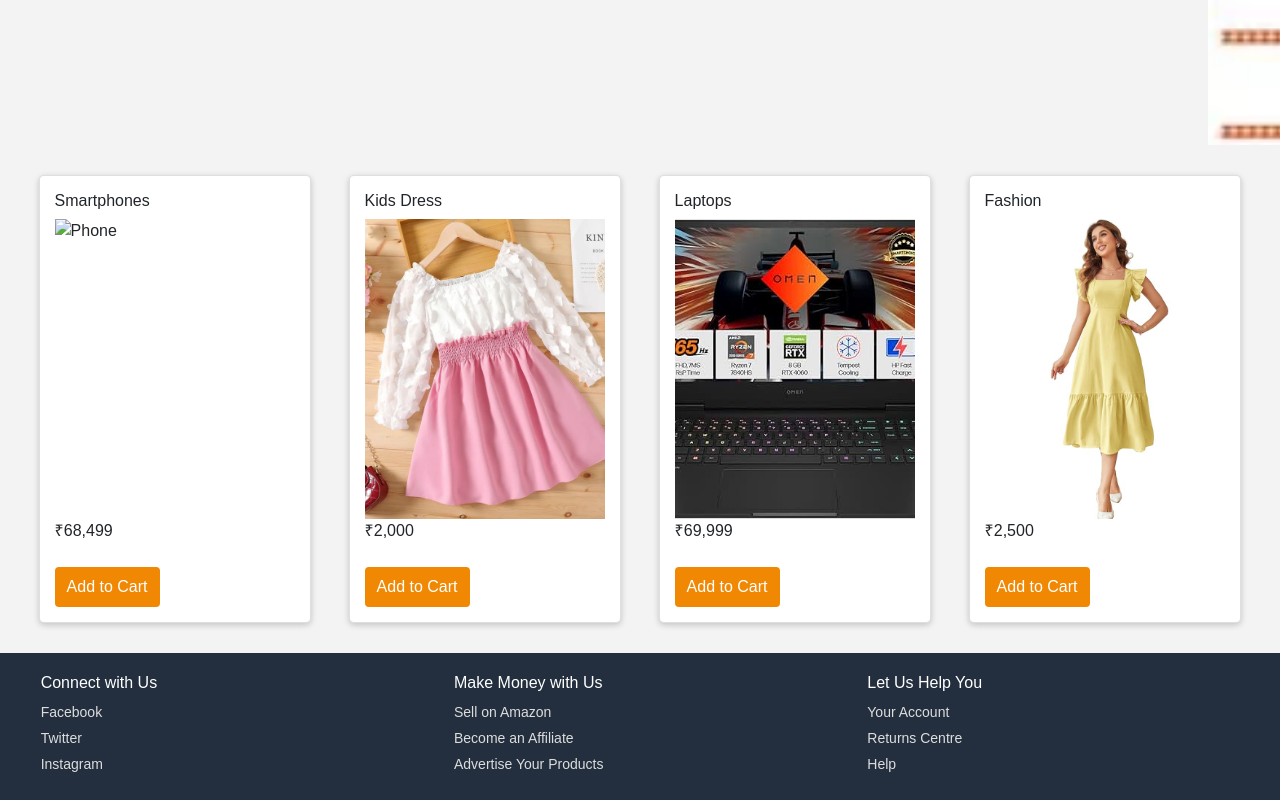
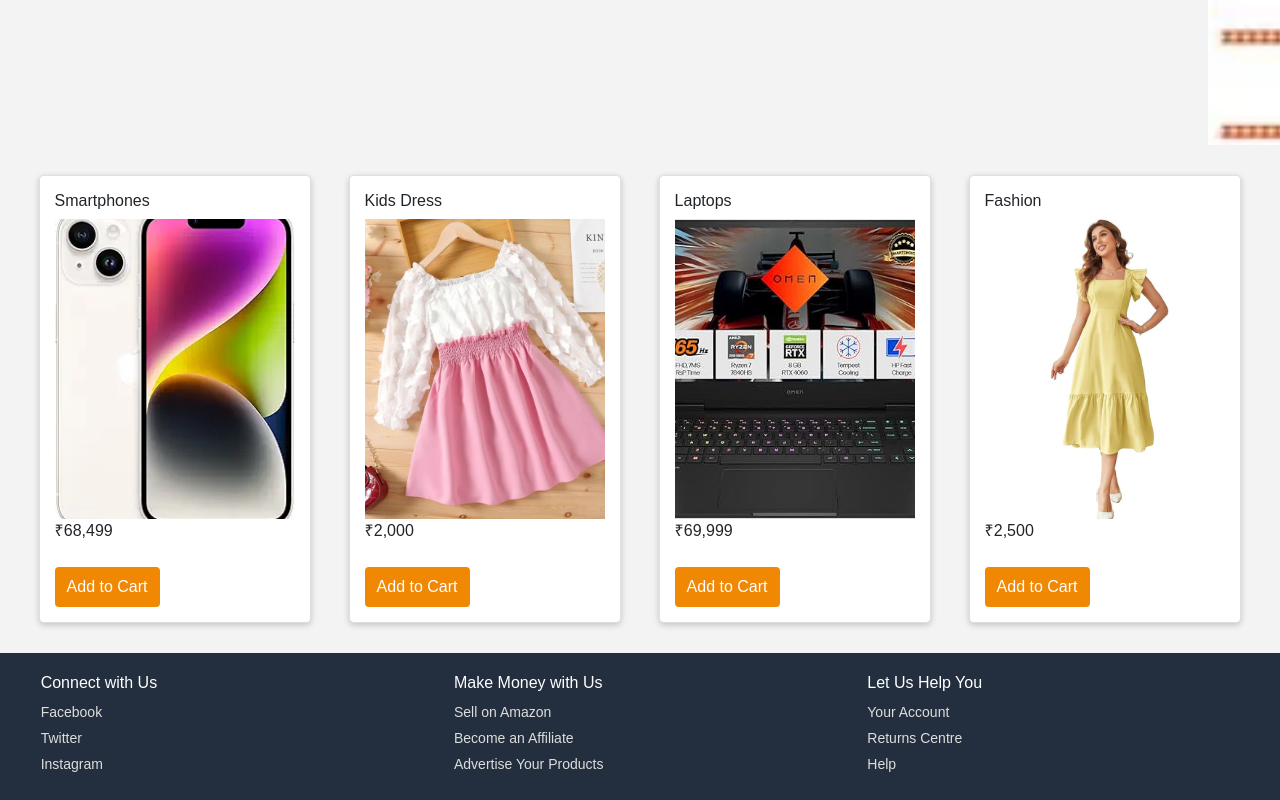
Before and after one commit to likhitha6986/amazon-, a plain HTML site: page index.html in a window 1280 px wide. Shown: the part 717-1517 px from the top of the page. Drawn offline with nearby package versions, Linux system fonts and the light colour scheme.

Commit message:
Update index.html

```diff
--- a/index.html
+++ b/index.html
@@ -181,7 +181,7 @@
   <div class="products">
     <div class="card">
       <h3>Smartphones</h3>
-      <img src="" alt="Phone">
+      <img src="i phone 14.webp" alt="Phone">
       <p>₹68,499</p>
       <a href="https://www.amazon.in/s?k=smartphones" target="_blank"><button>Add to Cart</button></a>
     </div>
```
